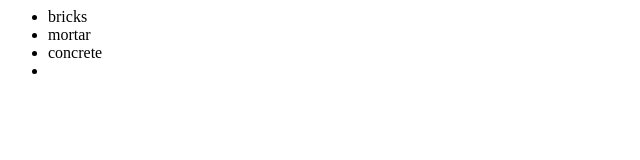
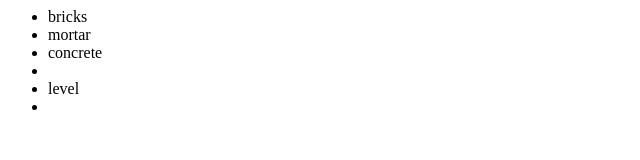
Before and after one commit to ElectronicsClubOSU/newGitTest, a plain HTML site: page index2.html in a window 1280 px wide. Shown: the full height of the page, 0-640 px from the left. Drawn offline with Linux system fonts and the light colour scheme.

Commit message:
added level to the list

```diff
--- a/index2.html
+++ b/index2.html
@@ -6,6 +6,7 @@
         <li>bricks</li>
         <li>mortar</li>
         <li>concrete<li>
+        <li>level<li>
       </ul>
     </div>
   </body>
```
